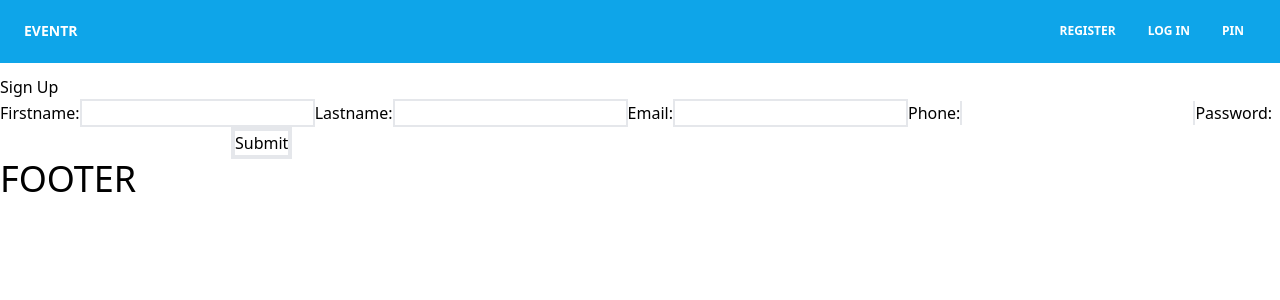
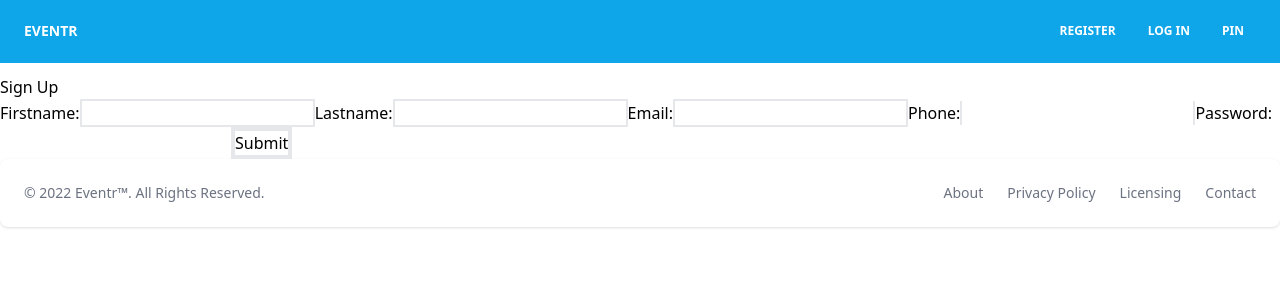
Before and after one commit to deep-das18/Eventr, a React (Create React App) app: page /register in a window 1280 px wide. Shown: the top 300 px of the page. Built offline with nearby package versions, Linux system fonts and the light colour scheme.

Commit message:
added sign in

```diff
--- a/src/AuthProvider.js
+++ b/src/AuthProvider.js
@@ -3,7 +3,7 @@ import { createContext, useState } from "react";
 const AuthContext = createContext({});
 
 export const AuthProvider = ({ children }) => {
-  const [auth, setAuth] = useState({});
+  const [auth, setAuth] = useState({ user: "" });
   return (
     <AuthContext.Provider value={{ auth, setAuth }}>
       {children}
--- a/src/components/Footer.js
+++ b/src/components/Footer.js
@@ -1,5 +1,38 @@
+import { Link } from "react-router-dom";
 const Footer = () => {
-  return <h1 className="text-4xl">FOOTER</h1>;
+  return (
+    <footer className="p-4 bg-white rounded-lg shadow md:flex md:items-center md:justify-between md:p-6 dark:bg-gray-800">
+      <span className="text-sm text-gray-500 sm:text-center dark:text-gray-400">
+        © 2022{" "}
+        <Link to="/" className="hover:underline">
+          Eventr™
+        </Link>
+        . All Rights Reserved.
+      </span>
+      <ul className="flex flex-wrap items-center mt-3 text-sm text-gray-500 dark:text-gray-400 sm:mt-0">
+        <li>
+          <Link to="#" className="mr-4 hover:underline md:mr-6 ">
+            About
+          </Link>
+        </li>
+        <li>
+          <Link to="#" className="mr-4 hover:underline md:mr-6">
+            Privacy Policy
+          </Link>
+        </li>
+        <li>
+          <Link to="#" className="mr-4 hover:underline md:mr-6">
+            Licensing
+          </Link>
+        </li>
+        <li>
+          <Link to="#" className="hover:underline">
+            Contact
+          </Link>
+        </li>
+      </ul>
+    </footer>
+  );
 };
 
 export default Footer;
--- a/src/components/Login.js
+++ b/src/components/Login.js
@@ -1,16 +1,57 @@
 import { useContext, useState } from "react";
 import { FaLock } from "react-icons/fa";
 import AuthContext from "../AuthProvider";
+import { Link } from "react-router-dom";
+import axios from "axios";
 export default function Login() {
   const { auth, setAuth } = useContext(AuthContext);
   const [email, setEmail] = useState("");
   const [password, setPassword] = useState("");
+  const [loggedIn, setLoggedIn] = useState(false);
+  const [error, setError] = useState(false);
 
   const handleSubmit = async (e) => {
     e.preventDefault();
-    console.log(email, password);
+    // console.log(email, password);
+
+    // UNCOMMENT FOR POSTING
+
+    // try {
+    //   const response = await axios.post(
+    //     "localhost:8080/Eventr/api/v1/customer/login",
+    //     { email, password }
+    //   );
+    //   if (response.success === true) {
+    //     setEmail("");
+    //     setPassword("");
+    //     setAuth({ user: email });
+    //     setLoggedIn(true);
+    //   }
+    // } catch (error) {
+    //   if (!response.success) {
+    //     setError(true);
+    //   }
+    //   console.log(error);
+    // }
   };
-
+  if (error) {
+    return (
+      <>
+        <h2 className="mt-6 text-center text-3xl font-extrabold text-gray-900">
+          Login Failed. Invalid email or password.
+        </h2>
+        <h2 className=" text-center mt-6 ">
+          <Link
+            to="/login"
+            className=" text-2xl text-sky-500 "
+            onClick={() => setError(false)}
+          >
+            Try Again
+          </Link>
+        </h2>
+      </>
+    );
+  }
   return (
     <div className="min-h-full flex items-center justify-center py-12 px-4 sm:px-6 lg:px-8">
       <div className="max-w-md w-full space-y-8">
@@ -20,10 +61,22 @@ export default function Login() {
             src="https://tailwindui.com/img/logos/workflow-mark-indigo-600.svg"
             alt="Workflow"
           />
+
           <h2 className="mt-6 text-center text-3xl font-extrabold text-gray-900">
             Sign in to your account
           </h2>
         </div>
+        {/* LOG In Check */}
+        {loggedIn ? (
+          <div>
+            <h2 className=" text-center text-3xl">You're Logged In!</h2>
+            <h2 className=" text-center mt-6 ">
+              <Link to="/" className=" text-2xl text-sky-500 ">
+                Back Home
+              </Link>
+            </h2>
+          </div>
+        ) : (
           <form className="mt-8 space-y-6">
             <input type="hidden" name="remember" defaultValue="true" />
             <div className="rounded-md shadow-sm -space-y-px">
@@ -71,12 +124,12 @@ export default function Login() {
 
             <div className="flex items-center justify-between">
               <div className="text-sm">
-              <a
-                href="#"
+                <Link
+                  to="#"
                   className=" font-medium text-indigo-600 hover:text-indigo-500"
                 >
                   Forgot your password?
-              </a>
+                </Link>
               </div>
             </div>
 
@@ -97,6 +150,7 @@ export default function Login() {
               </button>
             </div>
           </form>
+        )}
       </div>
     </div>
   );
--- a/src/components/Navbar.js
+++ b/src/components/Navbar.js
@@ -1,5 +1,6 @@
 import React from "react";
 import { Link } from "react-router-dom";
+import { FaBars } from "react-icons/fa";
 
 export default function Navbar({ fixed }) {
   const [navbarOpen, setNavbarOpen] = React.useState(false);
@@ -19,7 +20,7 @@ export default function Navbar({ fixed }) {
               type="button"
               onClick={() => setNavbarOpen(!navbarOpen)}
             >
-              <i className="fas fa-bars"></i>
+              <FaBars />
             </button>
           </div>
           <div
```
Lines whose indentation alone changed are shown as unchanged.
